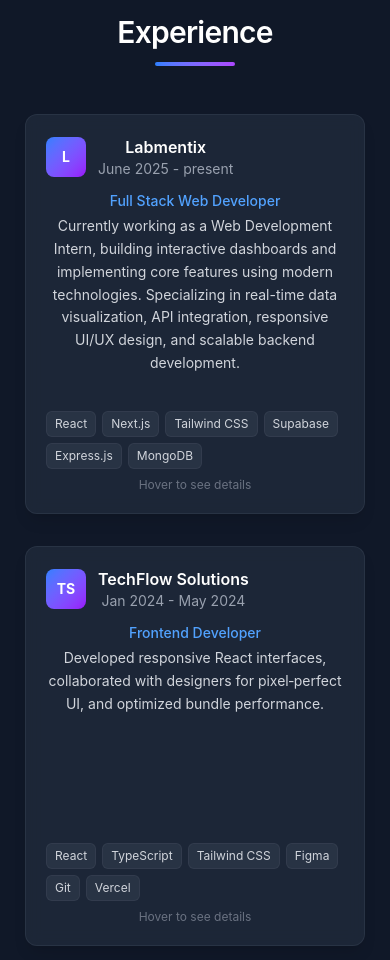
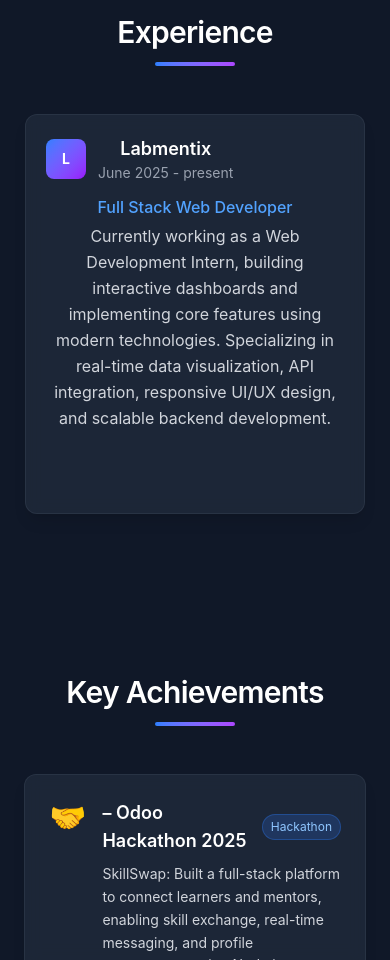
Before and after one commit to Mrunalgaikwad002/Mrunal_Gaikwad-Portfolio, a Next.js app: page / in a window 390 px wide. Shown: the part 11040-12000 px from the top of the page. Built offline with nearby package versions, Linux system fonts and the light colour scheme.

Commit message:
last part remaning

```diff
--- a/src/app/components/Experience.js
+++ b/src/app/components/Experience.js
@@ -14,44 +14,9 @@
             period="June 2025 - present"
             frontContent="Currently working as a Web Development Intern, building interactive dashboards and implementing core features using modern technologies. Specializing in real-time data visualization, API integration, responsive UI/UX design, and scalable backend development."
             backContent="Improved user engagement with refined UI/UX, integrated APIs for real‑time data, and contributed to scalable backend workflows."
-            tech={["React", "Next.js", "Tailwind CSS", "Supabase", "Express.js", "MongoDB", "Node.js", "Socket.io", "Stripe API"]}
+            tech={["React", "Next.js", "Tailwind CSS", "Supabase", "Express.js", "MongoDB", "Node.js", "Socket.io", "Stripe API", "Webrtc"]}
           />
 
-          <ExperienceCard
-            company="TechFlow Solutions"
-            role="Frontend Developer"
-            period="Jan 2024 - May 2024"
-            frontContent="Developed responsive React interfaces, collaborated with designers for pixel‑perfect UI, and optimized bundle performance."
-            backContent="Led frontend on multiple client builds, implemented reusable component systems, and integrated external APIs for dynamic content."
-            tech={["React", "TypeScript", "Tailwind CSS", "Figma", "Git", "Vercel"]}
-          />
-
-          <ExperienceCard
-            company="StartupHub"
-            role="Full Stack Developer"
-            period="Sep 2023 - Dec 2023"
-            frontContent="Built a project management platform end‑to‑end with auth, file uploads, and real‑time collaboration."
-            backContent="Implemented JWT auth, task workflows, and notifications over WebSockets; designed REST APIs and MongoDB data models."
-            tech={["Node.js", "Express", "MongoDB", "Socket.io", "JWT", "AWS"]}
-          />
-
-          <ExperienceCard
-            company="Digital Innovations"
-            role="Web Development Intern"
-            period="Jun 2023 - Aug 2023"
-            frontContent="Shipped interactive client websites with responsive layouts and accessible components."
-            backContent="Delivered e‑commerce and portfolio sites, ensured cross‑browser compatibility, and improved Core Web Vitals."
-            tech={["HTML5", "CSS3", "JavaScript", "Bootstrap", "jQuery", "PHP"]}
-          />
-
-          <ExperienceCard
-            company="CodeCraft Academy"
-            role="Teaching Assistant"
-            period="Jan 2023 - May 2023"
-            frontContent="Guided students through HTML, CSS, and JS fundamentals with hands‑on labs and reviews."
-            backContent="Ran debugging sessions, reviewed projects, and mentored best practices in modern web development."
-            tech={["HTML5", "CSS3", "JavaScript", "Git", "VS Code", "Chrome DevTools"]}
-          />
         </div>
       </div>
     </section>
@@ -71,57 +36,31 @@
                   {getInitials(company)}
                 </div>
                 <div>
-                  <h3 className="text-base font-semibold text-white">{company}</h3>
+                  <h3 className="text-lg font-semibold text-white">{company}</h3>
                   <p className="text-sm text-gray-400">{period}</p>
                 </div>
               </div>
 
               <div className="mb-3">
-                <h4 className="text-blue-400 font-medium text-sm mb-1">{role}</h4>
-                <p className="text-gray-300 text-sm leading-relaxed">{frontContent}</p>
+                <h4 className="text-blue-400 font-medium text-base mb-1">{role}</h4>
+                <p className="text-gray-300 text-base leading-relaxed">{frontContent}</p>
               </div>
             </div>
 
-            <div>
-              <div className="flex flex-wrap gap-1.5 mb-2">
-                {tech.slice(0, 6).map((technology, index) => (
-                  <span key={index} className="px-2 py-1 text-xs rounded-md bg-gray-700/50 text-gray-300 border border-gray-600/30">
-                    {technology}
-                  </span>
-                ))}
-              </div>
-              <p className="text-xs text-gray-500 text-center">Hover to see details</p>
-            </div>
+            <div />
           </div>
         </div>
 
-        {/* Back of the card */}
+        {/* Back of the card (only technologies) */}
         <div className="flip-card-back bg-gray-800/95 backdrop-blur-sm rounded-xl p-5 border border-gray-700/50 shadow-lg">
-          <div className="h-full flex flex-col justify-between">
-            <div>
-              <div className="flex items-center gap-3 mb-2">
-                <div className="h-10 w-10 rounded-lg bg-gradient-to-br from-blue-500 to-purple-600 flex items-center justify-center font-bold text-white text-sm">
-                  {getInitials(company)}
-                </div>
-                <div>
-                  <h3 className="text-base font-semibold text-white">{company}</h3>
-                  <p className="text-sm text-gray-400">{period}</p>
-                </div>
-              </div>
-
-              <p className="text-gray-300 text-sm leading-relaxed mb-3">{backContent}</p>
-              <h4 className="text-sm uppercase tracking-wider text-gray-400 mb-2">Technologies Used</h4>
-            </div>
-
-            <div>
-              <div className="flex flex-wrap gap-1.5 mb-2">
-                {tech.map((technology, index) => (
-                  <span key={index} className="px-2 py-1 text-xs rounded-md bg-gradient-to-r from-blue-600/20 to-purple-600/20 text-blue-300 border border-blue-500/30">
-                    {technology}
-                  </span>
-                ))}
-              </div>
-              <p className="text-xs text-gray-500 text-center">Move cursor away to flip back</p>
+          <div className="h-full flex flex-col justify-start text-left">
+            <h4 className="text-base uppercase tracking-wider text-gray-300 mb-3">Technologies Used</h4>
+            <div className="flex flex-wrap gap-1.5">
+              {tech.map((technology, index) => (
+                <span key={index} className="px-2 py-1 text-sm rounded-md bg-gradient-to-r from-blue-600/20 to-purple-600/20 text-blue-300 border border-blue-500/30">
+                  {technology}
+                </span>
+              ))}
             </div>
           </div>
         </div>
--- a/src/app/components/Nav.js
+++ b/src/app/components/Nav.js
@@ -148,18 +148,6 @@
                 <div className="absolute inset-0 rounded-md bg-gradient-to-r from-blue-500/0 to-teal-500/0 group-hover:from-blue-500/5 group-hover:to-teal-500/5 transition-all duration-200" />
               </a>
             ))}
-
-            {/* CTA Button with enhanced styling */}
-            <a
-              href="#contact"
-              className="relative z-0 shrink-0 order-last hidden sm:inline-flex items-center rounded-full bg-gradient-to-r from-blue-500 to-teal-500 text-white px-4 py-2 text-xs font-medium transition-all duration-300 hover:shadow-lg hover:shadow-blue-500/25"
-            >
-              <span className="relative z-10 flex items-center space-x-2">
-                <span>Let's Connect</span>
-                <span className="group-hover:translate-x-1 transition-transform duration-300">→</span>
-              </span>
-              <div className="absolute inset-0 rounded-full bg-gradient-to-r from-teal-500 to-blue-500 opacity-0 group-hover:opacity-100 transition-opacity duration-300" />
-            </a>
           </div>
         </nav>
       </header>
```
